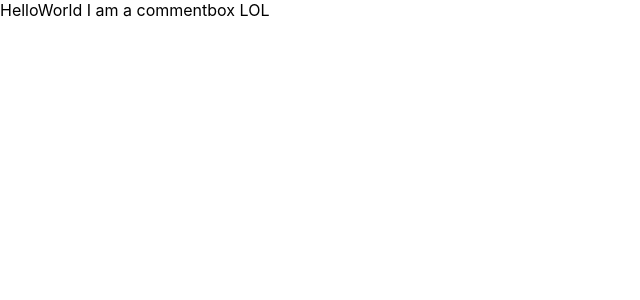
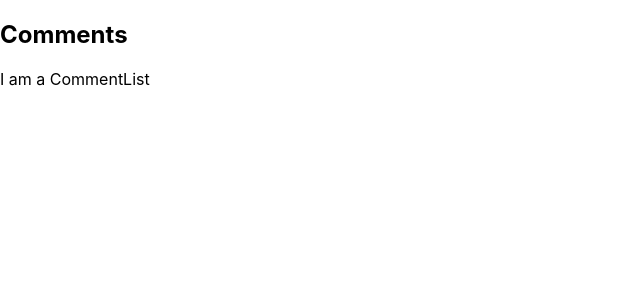
Before and after one commit to marcjrayner/comments_react, a React (Create React App) app: page / in a window 1280 px wide. Shown: the top 300 px of the page, without its empty margins (0-640 px from the left). Built offline with nearby package versions, Linux system fonts and the light colour scheme.

Commit message:
adds CommentList component for CommentBox

```diff
--- a/src/App.js
+++ b/src/App.js
@@ -4,10 +4,8 @@ import CommentBox from './containers/CommentBox';
 
 function App() {
     return (
-      <CommentBox/>
+      <CommentBox />
     );
   }
 
-
-
 export default App;
--- /dev/null
+++ b/src/components/CommentList.js
@@ -0,0 +1,13 @@
+import React, {Component} from 'react';
+
+class CommentList extends Component {
+  render() {
+    return(
+      <div className = "comment-list">
+        I am a CommentList
+       </div>
+    )
+  }
+}
+
+export default CommentList;
--- a/src/containers/CommentBox.js
+++ b/src/containers/CommentBox.js
@@ -1,10 +1,12 @@
 import React, {Component} from 'react';
+import CommentList from '../components/CommentList';
 
 class CommentBox extends Component {
     render() {
         return (
             <div className="comment-box">
-                HelloWorld I am a commentbox LOL
+                <h2>Comments</h2>
+                <CommentList/>
             </div>
         )
     }
```
